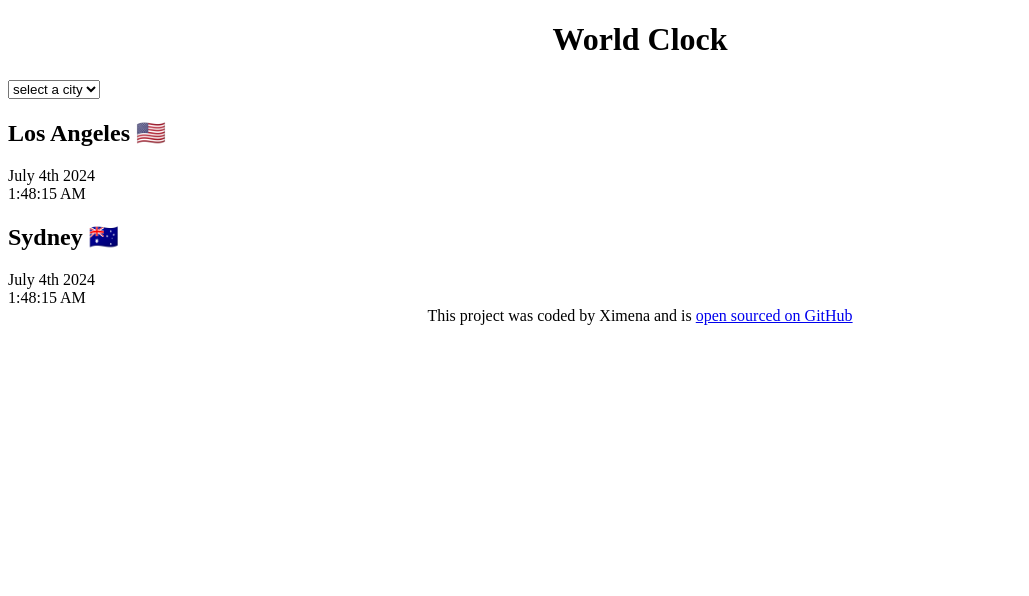
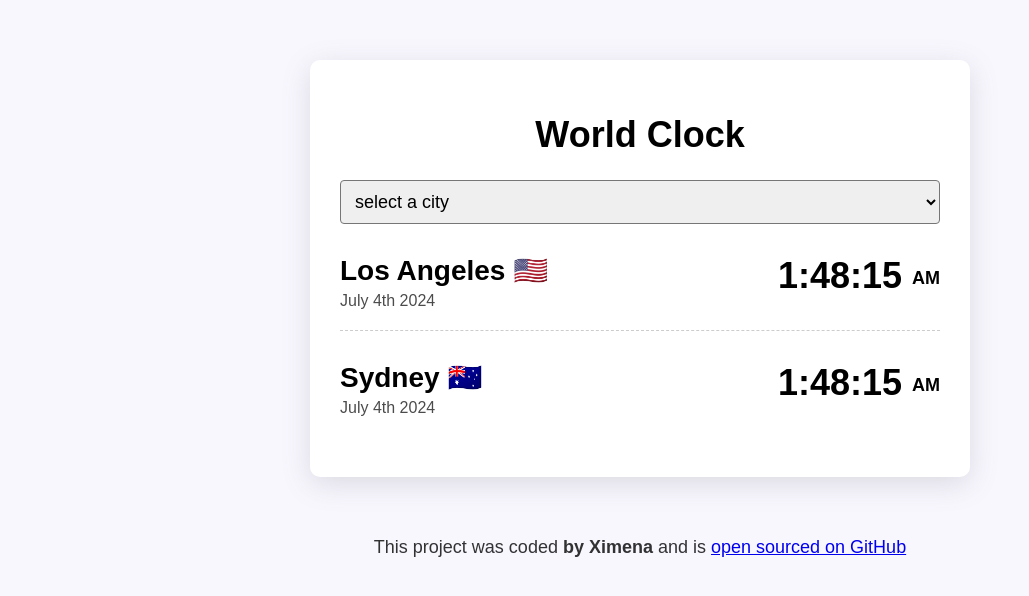
Before and after one commit to ximi1201/world-clock, a plain HTML site: page index.html in a window 1280 px wide. Shown: the whole page, without its empty margins (0-1029 px from the left). Drawn offline with Linux system fonts and the light colour scheme.

Commit message:
styled the project with css

```diff
--- a/index.html
+++ b/index.html
@@ -18,18 +18,22 @@
       </select>
 
       <div class="city">
-        <h2>Los Angeles 🇺🇸</h2>
-        <div class="date">July 4th 2024</div>
-        <div class="time">1:48:15 AM</div>
+        <div>
+          <h2>Los Angeles 🇺🇸</h2>
+          <div class="date">July 4th 2024</div>
+        </div>
+        <div class="time">1:48:15 <small>AM</small></div>
       </div>
       <div class="city">
-        <h2>Sydney 🇦🇺</h2>
-        <div class="date">July 4th 2024</div>
-        <div class="time">1:48:15 AM</div>
+        <div>
+          <h2>Sydney 🇦🇺</h2>
+          <div class="date">July 4th 2024</div>
+        </div>
+        <div class="time">1:48:15 <small>AM</small></div>
       </div>
     </div>
     <footer>
-      This project was coded by Ximena and is
+      This project was coded <strong>by Ximena</strong> and is
       <a href="https://github.com/ximi1201/world-clock" target="_blank"
         >open sourced on GitHub</a
       >
--- a/style.css
+++ b/style.css
@@ -1,6 +1,58 @@
+body {
+  background-color: #f9f7fe;
+  font-family: sans-serif;
+}
 h1 {
   text-align: center;
+  font-family: sans-serif;
+  font-size: 36px;
 }
+h2 {
+  margin: 0 0 5px;
+  font-size: 28px;
+}
+select {
+  display: block;
+  width: 100%;
+  border-radius: 4px;
+  padding: 10px;
+  font-size: 18px;
+}
+
+.container {
+  max-width: 600px;
+  background: white;
+  padding: 30px;
+  margin: 60px auto;
+  box-shadow: 0px 7px 29px 0px rgba(100, 100, 111, 0.2);
+  border-radius: 10px;
+}
+.city {
+  display: flex;
+  justify-content: space-between;
+  margin: 10px 0;
+  padding: 20px 0;
+  border-bottom: 1px dashed rgba(0, 0, 0, 0.2);
+}
+.city:last-child {
+  border: none;
+}
+
+.time {
+  font-size: 36px;
+  font-weight: bold;
+}
+.time small {
+  font-size: 18px;
+  vertical-align: middle;
+  line-height: 48px;
+}
+.date {
+  opacity: 0.7;
+}
+
 footer {
   text-align: center;
+  font-size: 18px;
+  color: rgba(0, 0, 0, 0.8);
 }
```
